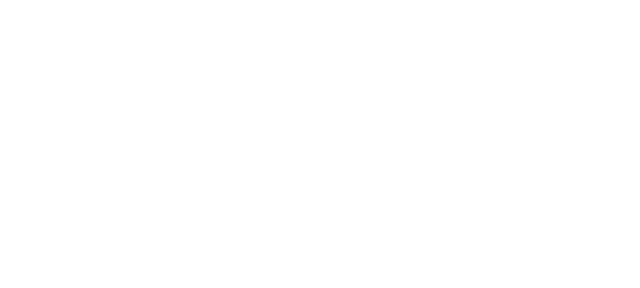
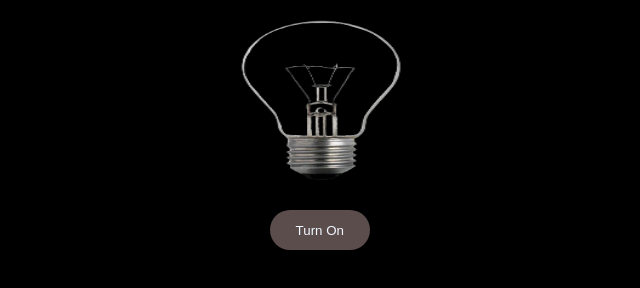
Before and after one commit to wasif12334/Bulb-Project, a plain HTML site: page index.html in a window 1280 px wide. Shown: the whole page, without its empty margins (319-959 px from the left). Drawn offline with Linux system fonts and the light colour scheme.

Commit message:
Added bulb and butn but my code have error that not woking

```diff
--- a/index.html
+++ b/index.html
@@ -8,11 +8,13 @@
 </head>
 <body>
 
-
+<img src="BulbOff.png" alt="bulb pic" class="center">
+<button  class="bulb">Turn On</button>
 
 
 
 <!--Js-->
 <script src="script.js"></script>
+
 </body>
 </html>
--- a/script.js
+++ b/script.js
@@ -0,0 +1,6 @@
+var btn = document.getElementsByClassName("bulb");
+var bulb = document.getElementsByClassName("center");
+//btn.addEventListener('click',on);
+function on(){
+    bulb.src= "BulbOn.png";
+}
--- a/style.css
+++ b/style.css
@@ -0,0 +1,27 @@
+*{
+    margin: 0;
+    padding: 0;
+    box-sizing: border-box;
+}
+body{
+    background: #000;
+}
+.center{
+    display: block;
+    margin: 0 auto;
+}
+img{
+    width: 200px;
+    height: 200px;
+}
+button{
+    margin-left: 46%;
+    width: 100px;
+    margin-top: 10px;
+    height: 40px;
+    border-radius: 40px;
+    border: 0px ;
+    background: #5c4d4d;
+    color: aliceblue;
+ cursor: pointer;
+}
```
Also changed, not shown: BulbOff.png (added), BulbOn.png (added).
